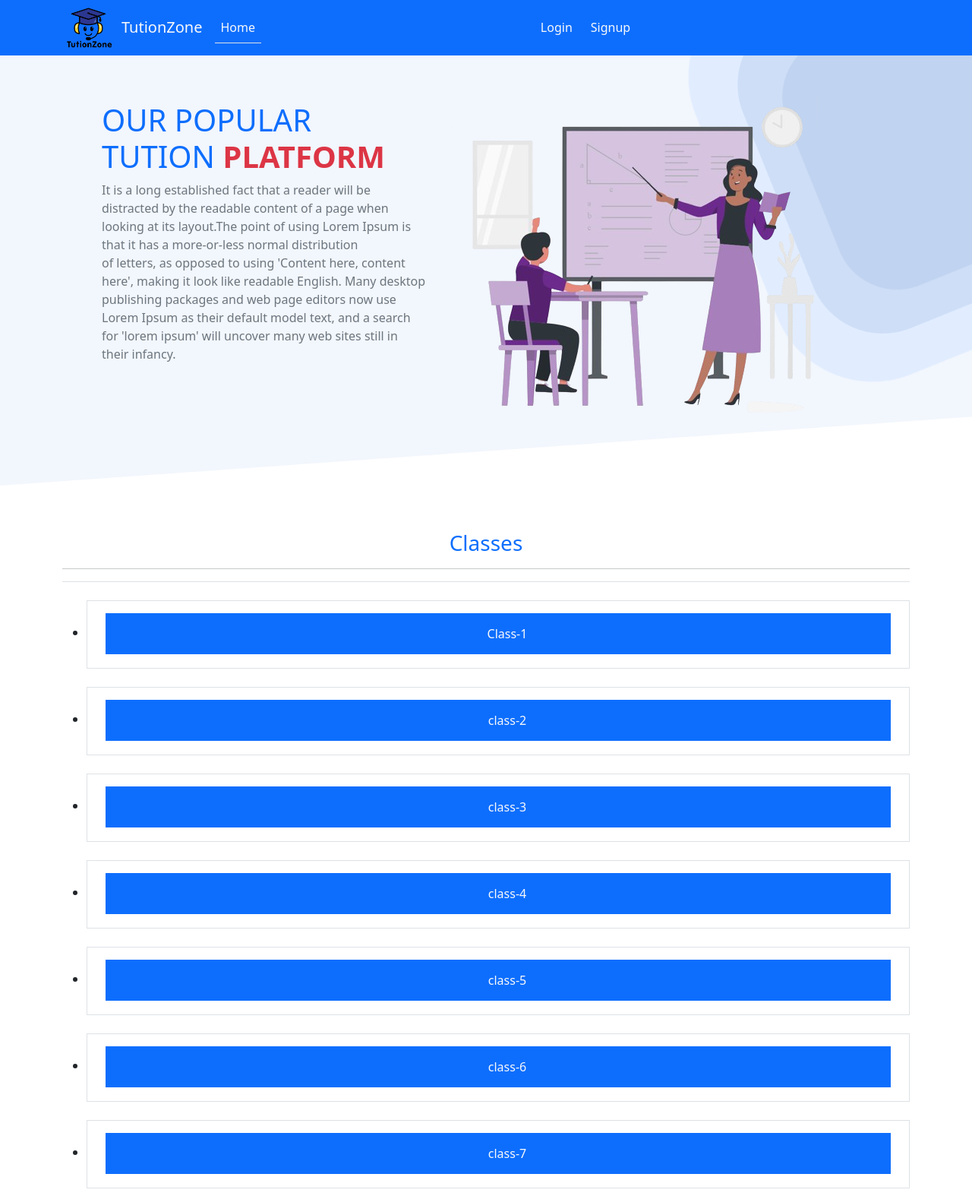
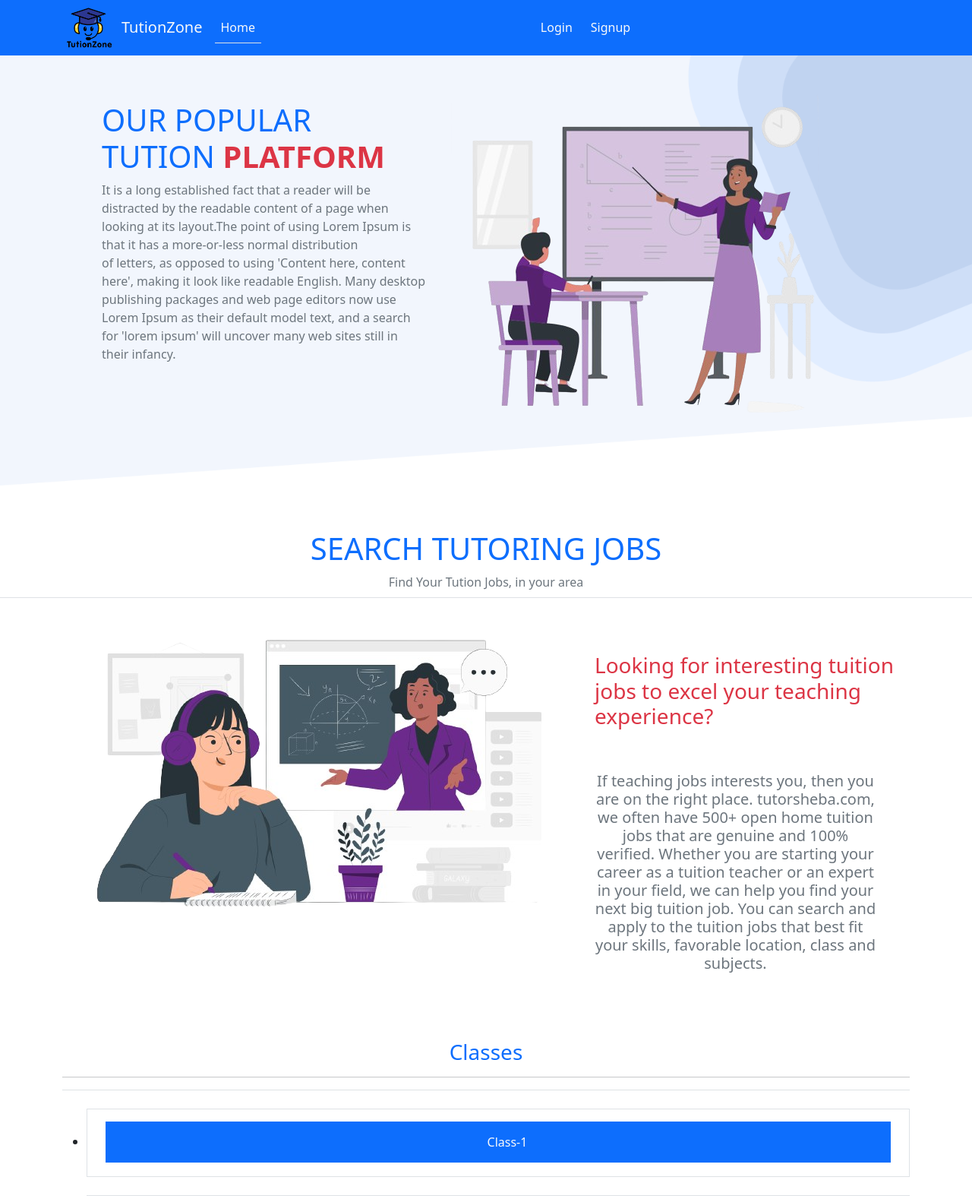
Before and after one commit to IsmailHossain38/Django-Final-exam, a Django app: page / in a window 1280 px wide. Shown: the top 1574 px of the page at 76% size. Run offline with Django 5.2, Linux system fonts and the light colour scheme; data comes from the database, SQL or seed files in the repository; both versions use the stored data as it was after the commit; some libraries are stand-ins or nearby versions.

Commit message:
frontend design

```diff
--- a/accounts/templates/edit_personal.html
+++ b/accounts/templates/edit_personal.html
@@ -2,7 +2,7 @@
 {% load crispy_forms_tags %}
 
 {%block content%}
- <div style="width:50%; margin:auto;">
+ <div style="width:50%; background:#EEF5FF; padding:50px; margin:auto;">
 <form  method="post" class="uniForm" novalidate>
     {% csrf_token %}
     {{ form|crispy }}
--- a/templates/home.html
+++ b/templates/home.html
@@ -28,7 +28,7 @@
 
 
   .box-shadows {
-    width:50%;
+
     box-shadow: 5px 8px 6px rgba(0, 0, 0, 0.1); /* Adjust the values based on your preference */
     /* Other styles for your card */
   }
@@ -40,6 +40,7 @@
 background-size: cover;
 background-position: center;
 background-repeat: no-repeat;
+
 width: 100%;
 ">
   <div class="top-part  p-5 mb-5  container d-flex justify-content-between">
@@ -51,6 +52,24 @@ width: 100%;
           <img class="bouncing-image " src="{% static 'tution.png' %}" alt="tution-img" />
 
       </div>
+  </div>
+</div>
+
+
+<div class="">
+  <h1 class="text-primary  text-center">SEARCH TUTORING JOBS</h1>
+    <p class="text-secondary text-center border-bottom pb-2 ">Find Your Tution Jobs, in your area</p>
+    <div class="jobs-part container d-flex justify-content-between p-2">
+          <div>
+            <img class="bouncing-image p-3" src="{% static 'jobs.png' %}" alt="tution-img" />
+
+          </div>
+        <div>
+            <h3 class="text-danger ps-5 mt-5">Looking for interesting tuition jobs to excel your teaching experience?</h3>
+            <p class="text-secondary p-5 h5 text-center">If teaching jobs interests you, then you are on the right place. tutorsheba.com, we often have 500+ open home tuition jobs that are genuine and 100% verified. Whether you are starting your career as a tuition teacher or an expert in your field, we can help you find your next big tuition job. You can search and apply to the tuition jobs that best fit your skills, favorable location, class and subjects.</p>
+        </div>
+
+    </div>
   </div>
 </div>
 
@@ -87,14 +106,14 @@ width: 100%;
 
 
 <div style="background:#EEF5FF;">
-  <div class="swiffy-slider slider-item-show3 slider-nav-round slider-nav-outside container border-bottom pb-3">
+  <div class="swiffy-slider slider-item-show3 slider-nav-round slider-nav-outside container border-bottom pb-5">
       <hr>
       <h2 class='text-center text-primary '>Tutors</h2>
       <hr>
       <ul class="slider-container">
           {% for dt in data %}
               <li class='m-auto text-center'>
-                  <div class="card mx-3 pt-3 text-dark">
+                  <div class="card box-shadows  mx-3 pt-3 text-dark">
                       <img src="{{dt.image.url}}" class="card-img-top m-auto rounded-0 " alt="car-image" style="max-width: 40%;height: 20%;">
                       <div class="card-body  ">
                           <h5 class="card-title">Tutor Name: {{dt.name}}</h5>
@@ -153,7 +172,7 @@ width: 100%;
     <h2 class="card-title text-primary text-center border-bottom mb-4 p-3">Tution Types</h2>
     <div class="row justify-content-between">
       <div class="col-4">
-        <div class="card anim" style="width: 18rem;">
+        <div class="card box-shadows anim" style="width: 18rem;">
           <img class="card-img-top" src="{% static 'online.jpg' %}"  alt="online-img">
           <div class="card-body">
             <h5 class="card-title text-center">Online Tutoring</h5>
@@ -163,7 +182,7 @@ width: 100%;
         </div>
       </div>
       <div class="col-4">
-        <div class="card anim" style="width: 18rem;">
+        <div class="card box-shadows anim" style="width: 18rem;">
           <img class="card-img-top" src="{% static 'home.jpg' %}" alt="home-img">
           <div class="card-body">
             <h5 class="card-title text-center">Home Tutoring</h5>
@@ -173,7 +192,7 @@ width: 100%;
         </div>
       </div>
       <div class="col-4">
-        <div class="card anim" style="width: 18rem;">
+        <div class="card box-shadows anim" style="width: 18rem;">
           <img class="card-img-top" src="{% static 'group.jpg' %}"  alt="group-img">
           <div class="card-body">
             <h5 class="card-title text-center">Group Tutoring</h5>
@@ -215,8 +234,8 @@ width: 100%;
 
 <div style="background:#EEF5FF; padding-bottom:30px;">
   <div class="works container mb-4 " >
-    <h2 class="text-center text-primary">How it's work ?</h2>
-    <div class="accordion" id="accordionExample">
+    <h2 class="text-center text-primary pt-3 pb-3">How it's work ?</h2>
+    <div class="accordion box-shadows " id="accordionExample">
       <div class="accordion-item">
         <h2 class="accordion-header">
           <button class="accordion-button" type="button" data-bs-toggle="collapse" data-bs-target="#collapseOne" aria-expanded="true" aria-controls="collapseOne">
@@ -256,7 +275,7 @@ width: 100%;
     </div>
     <br>
     <h2 class=" text-secondary">Here's how it works for Parents Students:</h2>
-    <div class="accordion" id="accordionExample">
+    <div class="accordion box-shadows " id="accordionExample">
       <div class="accordion-item">
         <h2 class="accordion-header">
           <button class="accordion-button" type="button" data-bs-toggle="collapse" data-bs-target="#collapseOne" aria-expanded="true" aria-controls="collapseOne">
@@ -299,7 +318,7 @@ width: 100%;
 
 
 
-<div class="card box-shadows  text-center mt-5 pt-5 container">
+<div class="card box-shadows  text-center mt-5 pt-5 container" style="width:50%;">
   <div class="card-header">
     Become Tutor
   </div>
```
Also changed, not shown: db.sqlite3, static/jobs.png (added).
